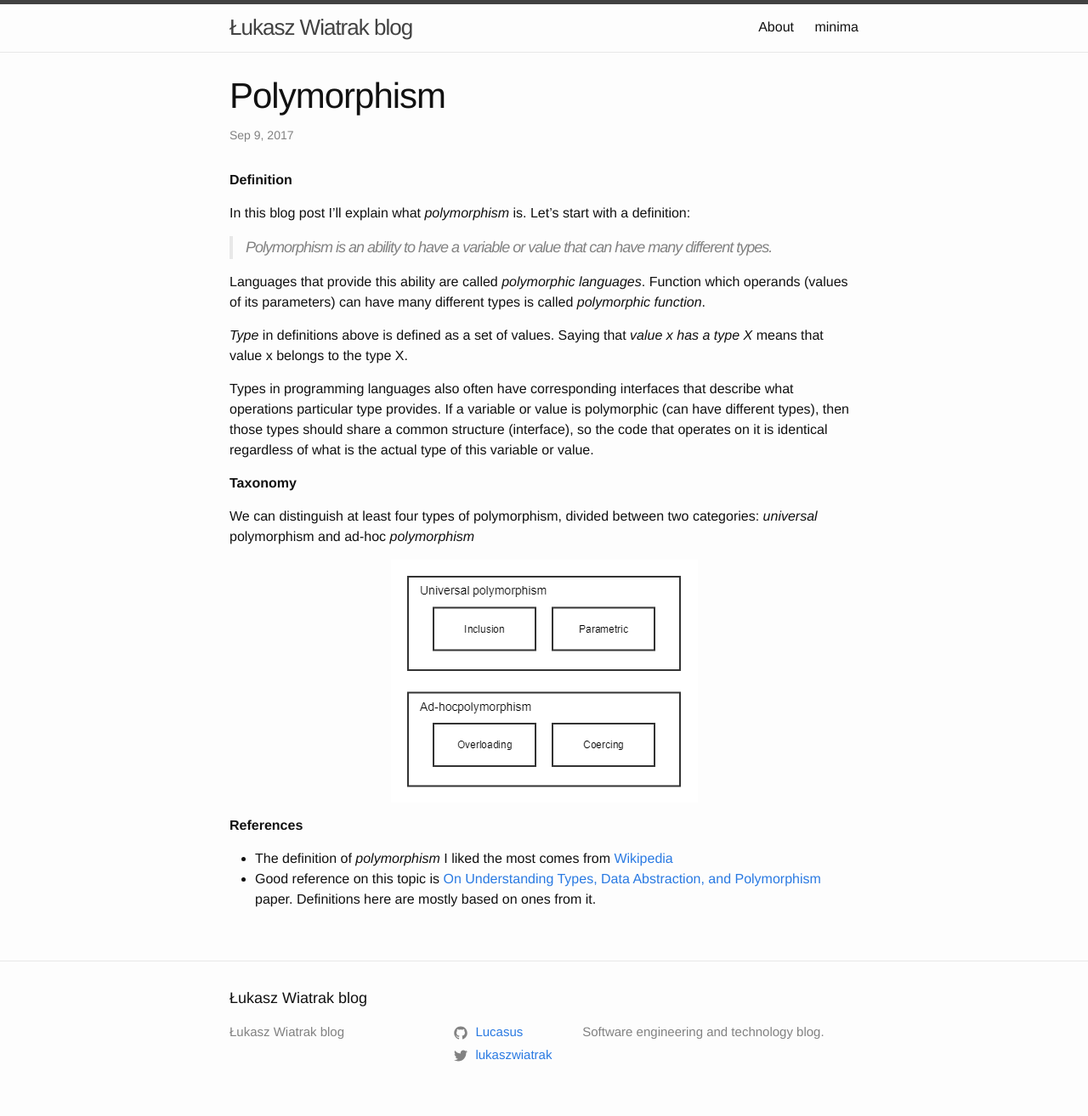
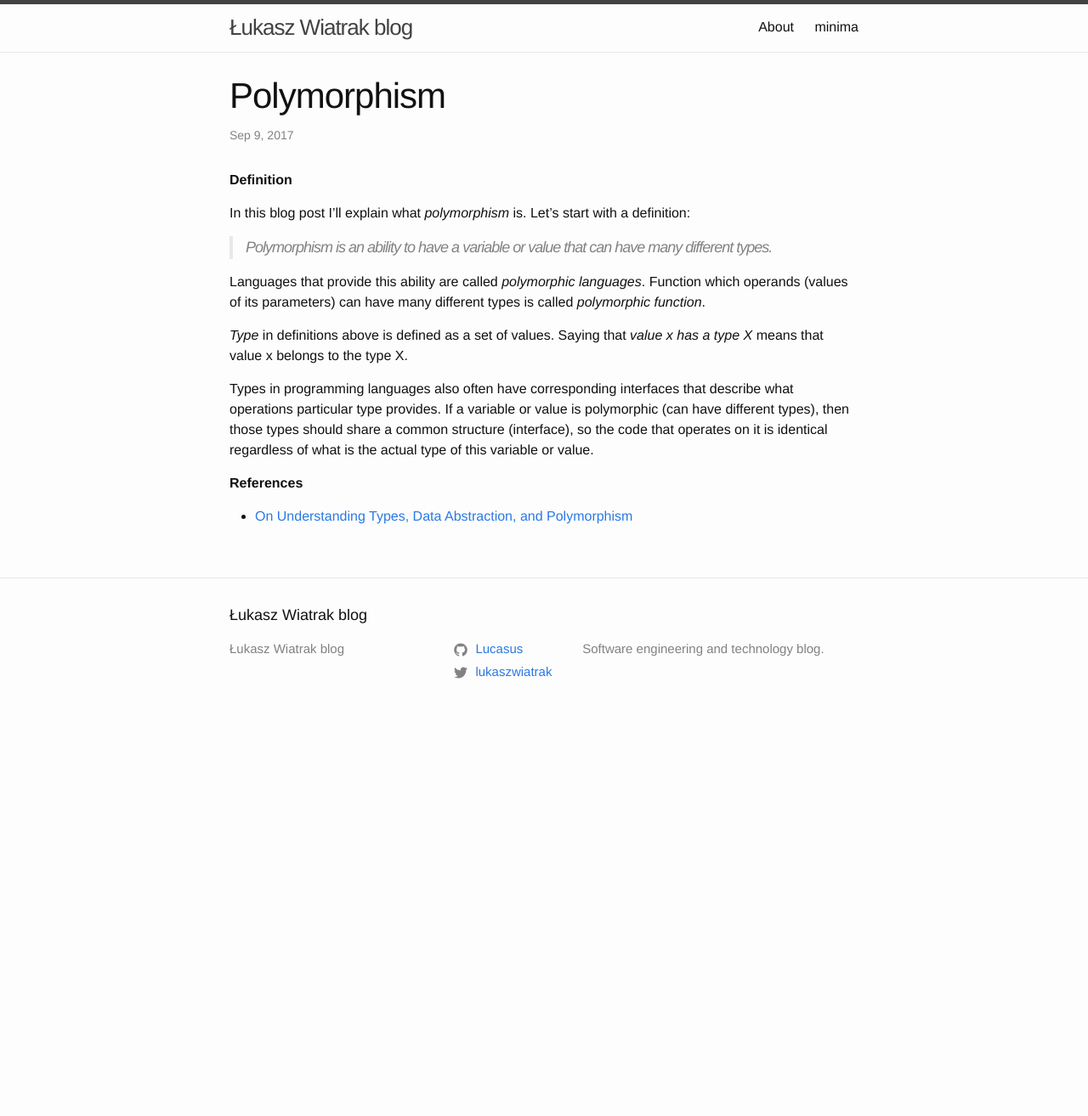
Before and after one commit to Lucasus/lukaszwiatrak, a Jekyll site: the page built from src/_posts/2017-09-09-polymorphism.markdown, in a window 1280 px wide. Shown: the whole page at 85% size. Built offline with Jekyll 4.4.1, drawn with Linux system fonts in a browser that asks for light colours; after the commit the page ends 900 px from its top, so only the background shows below that.

Commit message:
Polymorphism taxonomy removed (will be in separate post), post cleanup

```diff
--- a/src/_posts/2017-09-09-polymorphism.markdown
+++ b/src/_posts/2017-09-09-polymorphism.markdown
@@ -17,14 +18,7 @@ _Type_ in definitions above is defined as a set of values. Saying that _value x
 
 Types in programming languages also often have corresponding interfaces that describe what operations particular type provides. If a variable or value is polymorphic (can have different types), then those types should share a common structure (interface), so the code that operates on it is identical regardless of what is the actual type of this variable or value.
 
-**Taxonomy**
-
-We can distinguish at least four types of polymorphism, divided between two categories: _universal_ polymorphism and ad-hoc _polymorphism_
-
-![image tooltip here](/assets/polymorphism_taxonomy.png){: .center-image }
-
 **References**
 
-* The definition of _polymorphism_ I liked the most comes from [Wikipedia](https://en.wikipedia.org/wiki/Polymorphism_(computer_science))
-* Good reference on this topic is [On Understanding Types,
-Data Abstraction, and Polymorphism](http://lucacardelli.name/Papers/OnUnderstanding.A4.pdf) paper. Definitions here are mostly based on ones from it.
+* [On Understanding Types,
+Data Abstraction, and Polymorphism](http://lucacardelli.name/Papers/OnUnderstanding.A4.pdf)
```
Also changed, not shown: other parts of src/_posts/2017-09-09-polymorphism.markdown (+1 -0 lines), Readme.md.
